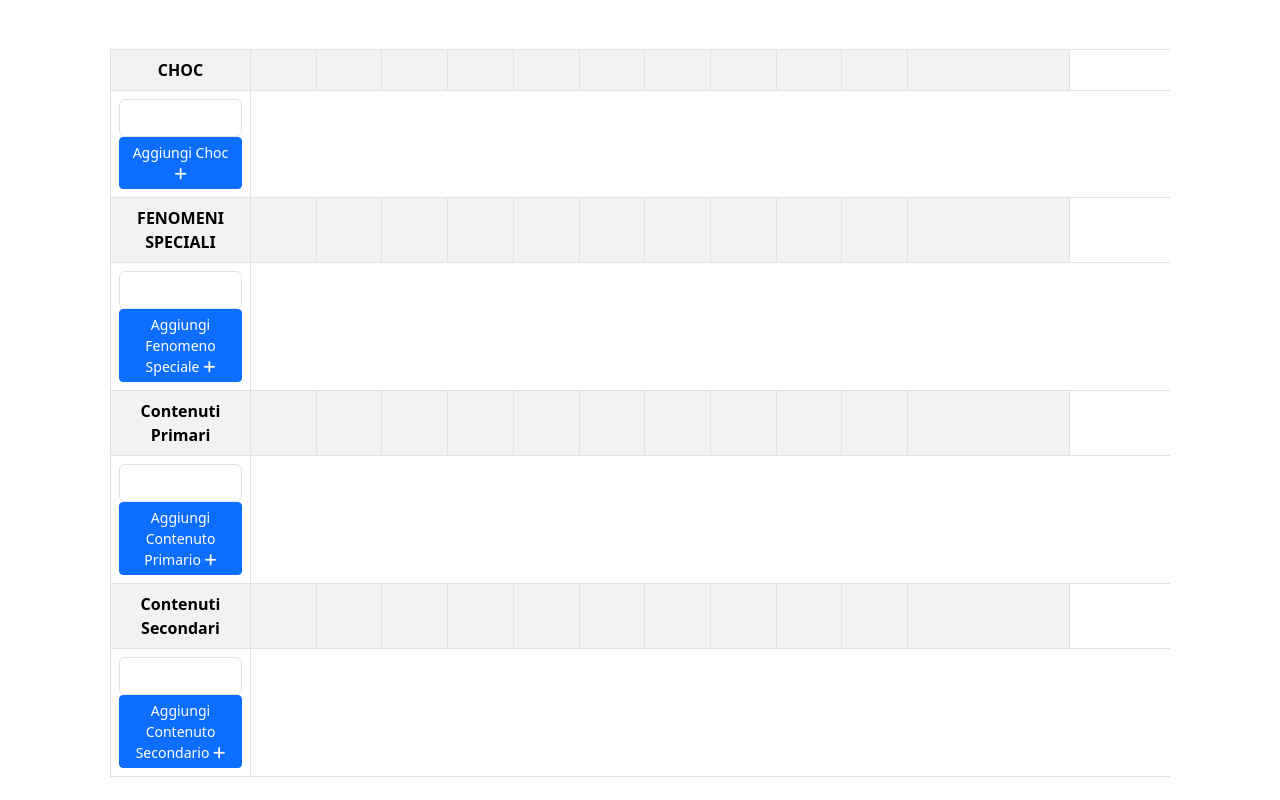
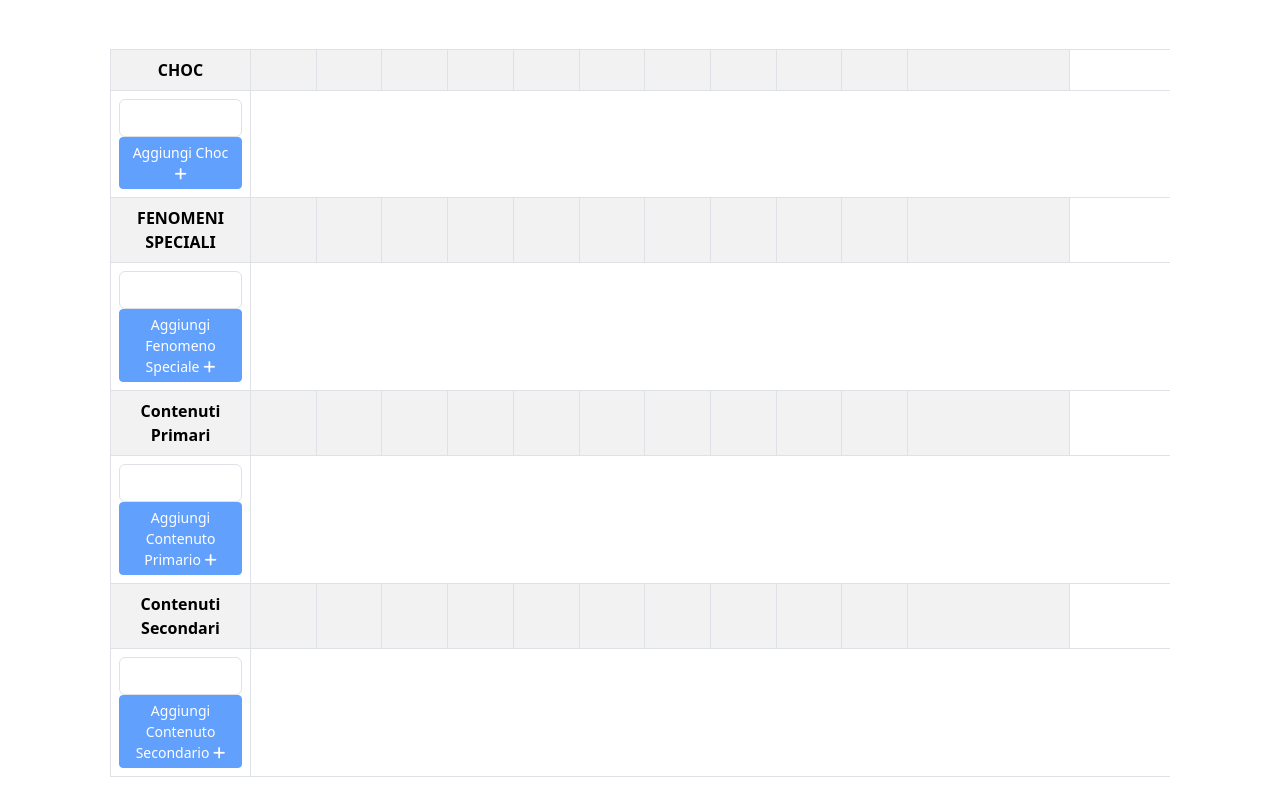
Before and after one commit to Iridion-github/rorschach, a React (Create React App) app in the folder my-app/: page / in a window 1280 px wide. Shown: the part 5540-6340 px from the top of the page. Built offline with nearby package versions, Linux system fonts and the light colour scheme.

Commit message:
Disabled custom row btn if no label inserted

```diff
--- a/my-app/src/App.tsx
+++ b/my-app/src/App.tsx
@@ -701,7 +701,7 @@ function App() {
                 onChange={event => onChangeChocCustomLabel(row.id, event)}
               />
             </div>
-            <Button key={row.label + Date.now()} className="extra-row-btn" size="sm" variant="primary" onClick={() => onCreateChocRow(row.label)}>
+            <Button disabled={!chocCustomLabel?.length} key={row.label + Date.now()} className="extra-row-btn" size="sm" variant="primary" onClick={() => onCreateChocRow(row.label)}>
               {row.canAddChocRow} <i className="pl-2 fa-solid fa-plus"></i>
             </Button>
           </td>
@@ -721,7 +721,7 @@ function App() {
                 onChange={event => onChangePhenomenonCustomLabel(row.id, event)}
               />
             </div>
-            <Button key={row.label + Date.now()} className="extra-row-btn" size="sm" variant="primary" onClick={() => onCreatePhenomenonRow(row.label)}>
+            <Button disabled={!phenomenonCustomLabel?.length} key={row.label + Date.now()} className="extra-row-btn" size="sm" variant="primary" onClick={() => onCreatePhenomenonRow(row.label)}>
               {row.canAddPhenomenonRow} <i className="pl-2 fa-solid fa-plus"></i>
             </Button>
           </td>
@@ -741,7 +741,7 @@ function App() {
                 onChange={event => onChangePrimaryContentCustomLabel(row.id, event)}
               />
             </div>
-            <Button key={row.label + Date.now()} className="extra-row-btn" size="sm" variant="primary" onClick={() => onCreatePrimaryContentRow(row.label)}>
+            <Button disabled={!primaryContentCustomLabel?.length} key={row.label + Date.now()} className="extra-row-btn" size="sm" variant="primary" onClick={() => onCreatePrimaryContentRow(row.label)}>
               {row.canAddPrimaryContentRow} <i className="pl-2 fa-solid fa-plus"></i>
             </Button>
           </td>
@@ -761,7 +761,7 @@ function App() {
                 onChange={event => onChangeSecondaryContentCustomLabel(row.id, event)}
               />
             </div>
-            <Button key={row.label + Date.now()} className="extra-row-btn" size="sm" variant="primary" onClick={() => onCreateSecondaryContentRow(row.label)}>
+            <Button disabled={!secondaryContentCustomLabel?.length} key={row.label + Date.now()} className="extra-row-btn" size="sm" variant="primary" onClick={() => onCreateSecondaryContentRow(row.label)}>
               {row.canAddSecondaryContentRow} <i className="pl-2 fa-solid fa-plus"></i>
             </Button>
           </td>
```
